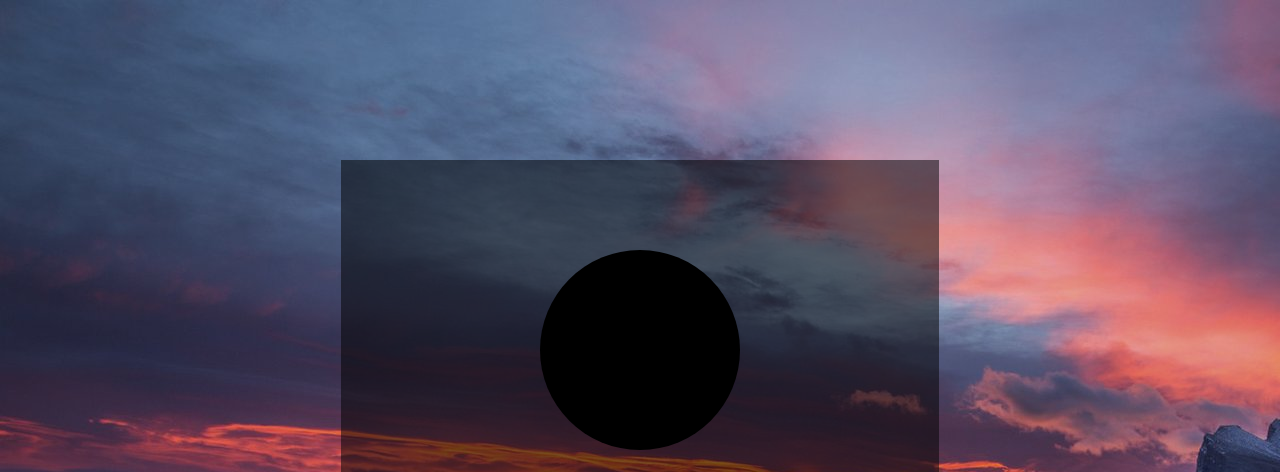
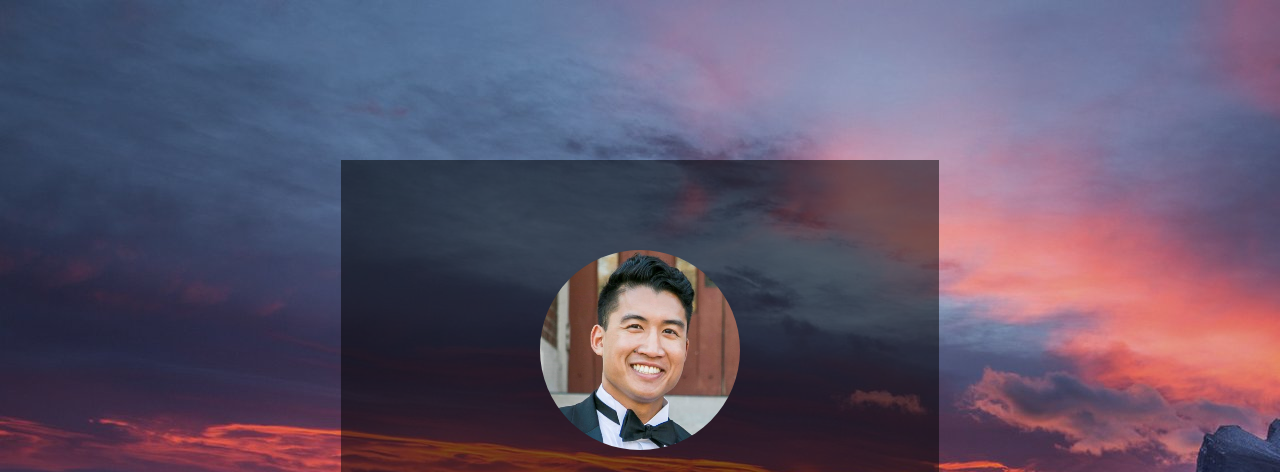
Before and after one commit to savanny-by/savanny-by.github.io, a plain HTML site: page index.html in a window 1280 px wide. Shown: the top 472 px of the page. Drawn offline with Linux system fonts and the light colour scheme.

Commit message:
Added profile photo

```diff
--- a/index.html
+++ b/index.html
@@ -7,7 +7,7 @@
   </head>
   <body>
     <div class="middle">
-      <img class="round" src="assets/images/Black.png" alt="Black background">
+      <img class="round" src="assets/images/Profile.jpg" alt="Black background">
       <h1>Savanny By</h1>
       <h2>Software Developer</h2>
       <p class="bio">
```
Also changed, not shown: assets/images/0294.jpg (added), assets/images/Profile.jpg (added).
